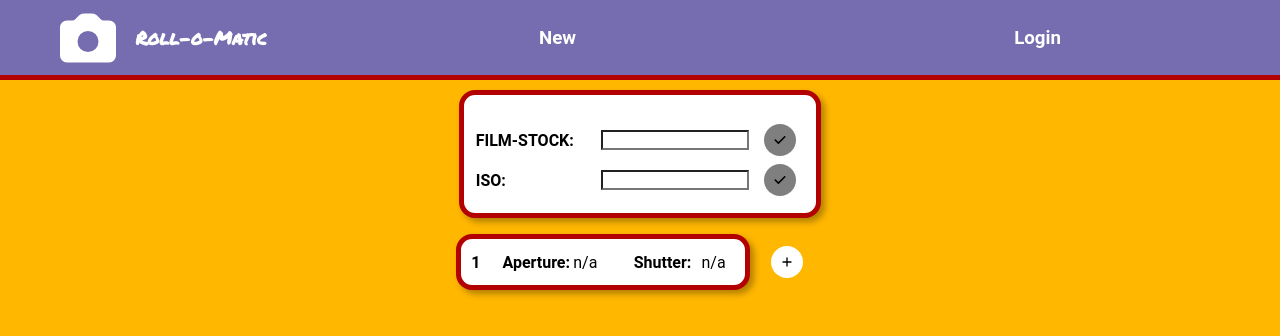
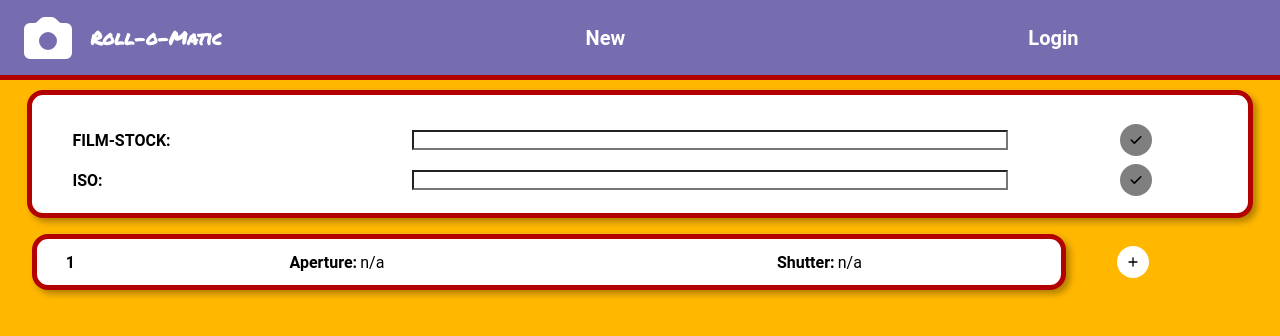
Before and after one commit to zg92/rollomatic, a React (Create React App) app: page / in a window 1280 px wide. Shown: the top 336 px of the page. Built offline with nearby package versions, Linux system fonts and the light colour scheme; no server answers.

Commit message:
added responsive web design

```diff
--- a/src/App.js
+++ b/src/App.js
@@ -4,7 +4,7 @@ import ShotMenuHeader from "./components/header/shot-menu-header/shot-menu-heade
 import DropdownList from "./components/shot-menu/dropdown-list/dropdown-list";
 import ShotMenuWrapper from "./components/shot-menu/shot-menu-wrapper/shot-menu-wrapper";
 import { ShotMenuContext } from "./context/shot-menu.context";
-import Navbar from "./components/navbar/navbar";
+import Navbar from "./components/navbar/navbar-wrapper/navbar";
 import SavePopup from "./components/popups/save-popup/save-popup-wrapper/save-popup";
 import { PopUpContext } from "./context/popup-context";
 import LoginPopup from "./components/popups/login-popup/login-popup";
--- a/src/components/header/shot-menu-header-input/shot-menu-header-input.scss
+++ b/src/components/header/shot-menu-header-input/shot-menu-header-input.scss
@@ -1,19 +1,19 @@
 @import '../../../sassStyles/main.scss';
 
 .input-wrapper {
-    width: 22rem;
+    width: 95vw;
     height: 2.5rem;
     @include flex(row, space-evenly, true);
 }
 
 .category-title {
     font-weight: bolder;
-    width: 30%;
+    width: 20%;
     text-transform: uppercase;
 }
 
 .input-category-input {
-    width: 60%;
+    width: 70%;
     height: 1rem;
     @include flex(row, space-around, true);
 }
--- a/src/components/assets/logo/logo.js
+++ b/src/components/navbar/navbar-logo/logo.js
@@ -4,7 +4,7 @@ import { HiCamera } from "react-icons/hi";
 const Logo = () => {
   return (
     <div className="logo-wrapper">
-      <HiCamera className="logo-img" size={70} />
+      <HiCamera className="logo-img" size={60} />
       <h3 className="logo-text">Roll-o-Matic</h3>
     </div>
   );
--- a/src/components/navbar/navbar.js
+++ b/src/components/navbar/navbar-wrapper/navbar.js
@@ -1,15 +1,14 @@
 import "./navbar.scss";
 
 import { useContext } from "react";
-import { ShotMenuContext } from "../../context/shot-menu.context";
-import { PopUpContext } from "../../context/popup-context";
-import { logoutUser } from "../../utilities/firestore-auth";
-import { UserContext } from "../../context/user.context";
-import Logo from "../assets/logo/logo";
+import Logo from "../navbar-logo/logo";
+import { UserContext } from "../../../context/user.context";
+import { PopUpContext } from "../../../context/popup-context";
+import { logoutUser } from "../../../utilities/firestore-auth";
+import { ShotMenuContext } from "../../../context/shot-menu.context";
 
 const Navbar = () => {
-  const { rollSettings, setRollSettings, setCompletedHeader } =
-    useContext(ShotMenuContext);
+  const { rollSettings, setCompletedHeader } = useContext(ShotMenuContext);
   const { openPopUp, setOpenPopUp } = useContext(PopUpContext);
   const { user } = useContext(UserContext);
 
@@ -41,28 +40,28 @@ const Navbar = () => {
 
   return (
     <nav className="menu-bar">
-      <div className="navbar-logo-wrapper">
+      <p className="navbar-logo-wrapper">
         <Logo />
-      </div>
+      </p>
       <div className="navbar-links">
-        <h3 className="navbar-link" onClick={() => activatePopup("new")}>
+        <p className="navbar-link" onClick={() => activatePopup("new")}>
           New
-        </h3>
+        </p>
         {user === null ? (
-          <h3 className="navbar-link" onClick={() => activatePopup("login")}>
+          <p className="navbar-link" onClick={() => activatePopup("login")}>
             Login
-          </h3>
+          </p>
         ) : (
           <>
-            <h3 className="navbar-link" onClick={saveCheck}>
+            <p className="navbar-link" onClick={saveCheck}>
               Save
-            </h3>
-            <h3 className="navbar-link" onClick={() => activatePopup("open")}>
+            </p>
+            <p className="navbar-link" onClick={() => activatePopup("open")}>
               Open
-            </h3>
-            <h3 className="navbar-link" onClick={logout}>
+            </p>
+            <p className="navbar-link" onClick={logout}>
               Logout
-            </h3>
+            </p>
           </>
         )}
       </div>
--- a/src/components/navbar/navbar.scss
+++ b/src/components/navbar/navbar-wrapper/navbar.scss
@@ -1,4 +1,4 @@
-@import '../../sassStyles/main';
+@import '../../../sassStyles/main.scss';
 
 .menu-bar {
     width: 100%;
@@ -13,12 +13,12 @@
 }
 
 .navbar-logo-wrapper {
-    @include flex(row, center, true);
-    width: 25%;
+    @include flex(row, left, true);
+    width: 20%;
 }
 
 .navbar-links {
-    width: 75%;
+    width: 70%;
     @include flex(row, space-around, false);
 
 }
@@ -32,3 +32,19 @@
 .navbar-link:hover {
     color: $accentColor;
 }
+
+@media screen and (min-width:420px) {
+
+    .navbar-links {
+        width: 70%
+    }
+
+    .navbar-logo-wrapper {
+        width: 30%;
+        justify-content: left;
+    }
+
+    .navbar-link {
+        font-size: 1.25rem;
+    }
+}
--- a/src/components/popups/new-popup/new-popup.scss
+++ b/src/components/popups/new-popup/new-popup.scss
@@ -1,7 +1,9 @@
 @import '../../../sassStyles/main.scss';
 
 .new-content {
-    height: 40%;
+    height: 50%;
+    width: fit-content;
+    @include flex(column, space-evenly, true);
 }
 
 .new-input-row {
--- a/src/components/popups/popup.js/popup.scss
+++ b/src/components/popups/popup.js/popup.scss
@@ -4,8 +4,7 @@
     position: fixed;
     margin: auto;
     background: white;
-    width: 60%;
-    width: 22rem;
+    width: 95vw;
     top: 20%;
     height: 25rem;
     border: $borderDefault $accentColor;
@@ -26,7 +25,7 @@
 }
 
 .popup-content {
-    width: 90%;
+    width: 95%;
     display: flex;
     @include flex(column, space-around, true);
 }
--- a/src/components/shot-menu/shot-menu-dropdown/shot-menu-dropdown.scss
+++ b/src/components/shot-menu/shot-menu-dropdown/shot-menu-dropdown.scss
@@ -1,23 +1,24 @@
 @import '../../../sassStyles/main.scss';
 
 .dropdown-wrapper {
-    @include flex(row, space-around, false);
+    @include flex(row, space-evenly, false);
+    width: 50%;
 }
 
 .dropdown-group {
     @include flex(row, left, false);
     margin: .5rem;
-    width: 70%;
 }
 
 .dropdown-type {
     font-weight: bolder;
-    width: 80%;
+    width: fit-content;
     text-transform: capitalize;
 }
 
 .dropdown-result {
     margin-left: .2rem;
+    width: fit-content;
     cursor: pointer;
 }
 
--- a/src/components/shot-menu/shot-menu-wrapper/shot-menu-wrapper.scss
+++ b/src/components/shot-menu/shot-menu-wrapper/shot-menu-wrapper.scss
@@ -3,7 +3,7 @@
 .menu-line-wrapper {
     @include flex(column, center, false);
     margin-top: 1rem;
-    width: 23rem;
+    width: 95vw;
 }
 
 .line-data-wrapper {
@@ -30,3 +30,17 @@
     @include flex(row, space-evenly, false);
     width: 5rem;
 }
+
+@media screen and (min-width: 660px) {
+    .shot-menu-wrapper {
+        width: 85%;
+    }
+
+    .line-button-wrapper {
+        width: 15%;
+    }
+
+    .add-remove-menu {
+        @include flex(row, space-between, false);
+    }
+}
--- a/src/sassStyles/_global.scss
+++ b/src/sassStyles/_global.scss
@@ -5,7 +5,7 @@ body {
   padding: 0;
   height: 100vh;
   min-height: 100%;
-  min-width: 360px;
+  min-width: 320px;
   -webkit-font-smoothing: antialiased;
   -moz-osx-font-smoothing: grayscale;
   background: $backgroundColor;
```
Also changed, not shown: src/components/navbar/navbar-logo/logo.scss (renamed from src/components/assets/logo/logo.scss).
